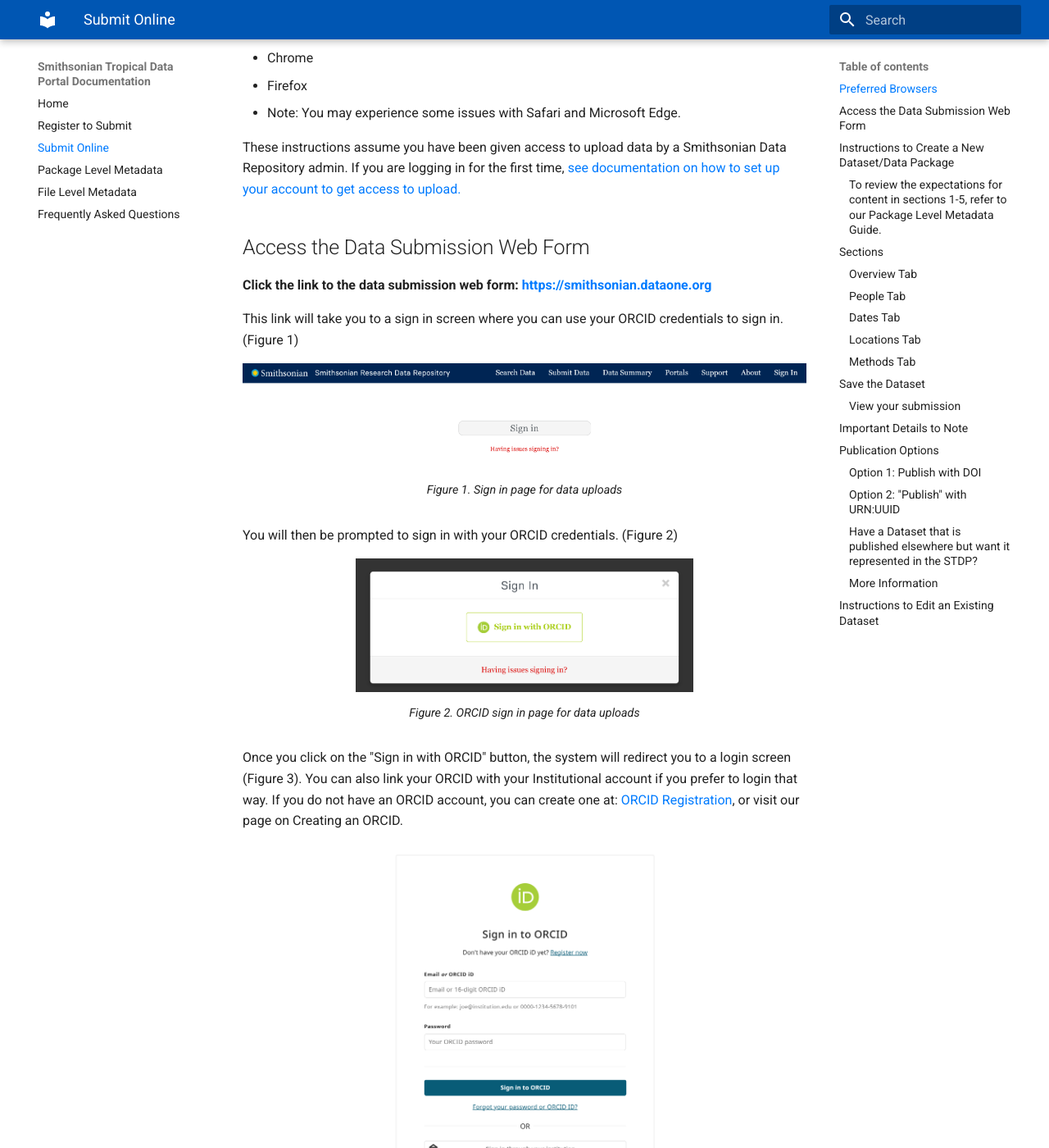
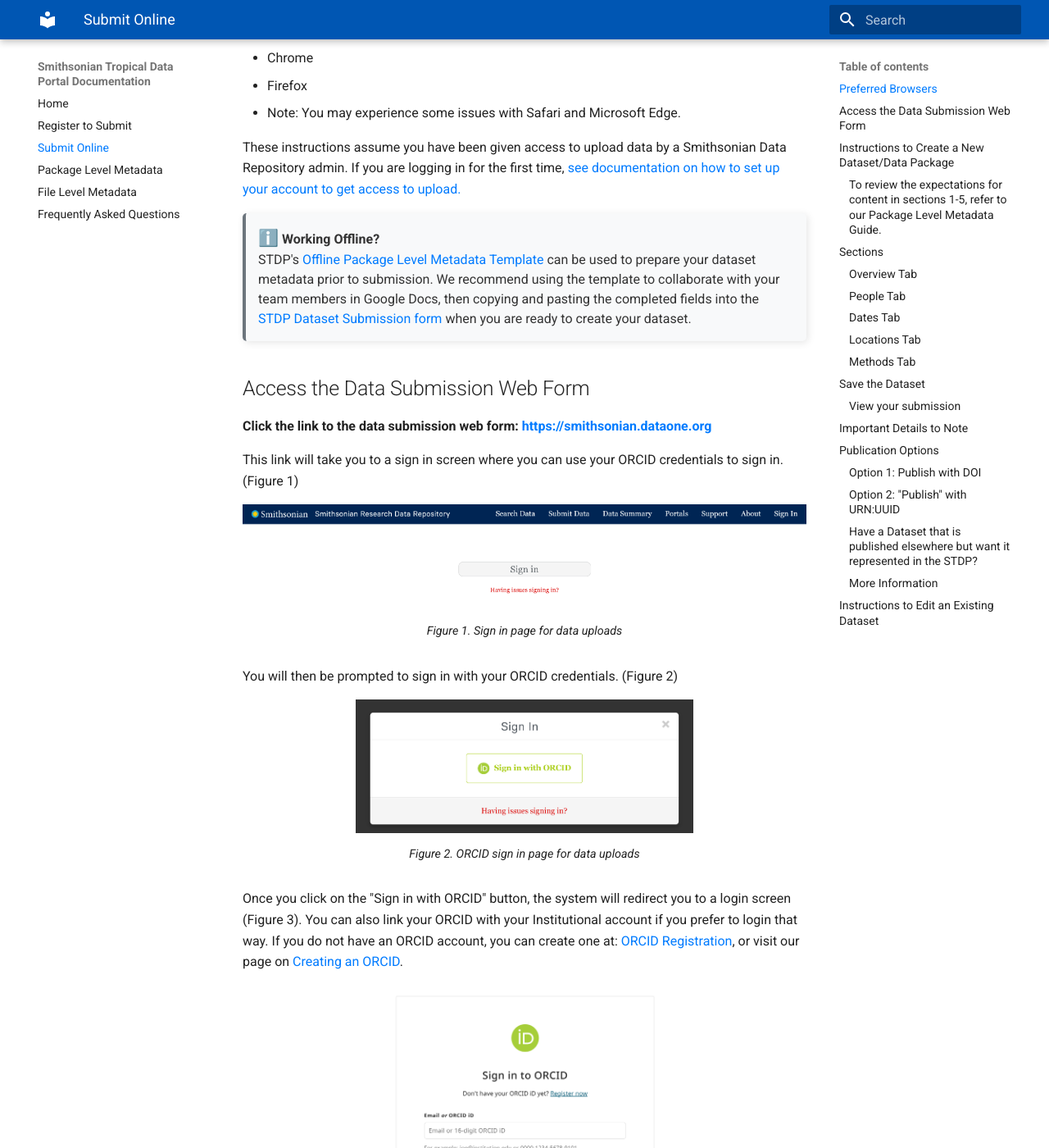
Before and after one commit to SmithsonianTropicalDataPortal/STDP_Documentation, an MkDocs documentation site: the page built from docs/submit_online.md, in a window 1280 px wide and 1400 px high, scrolled down 347 px. Shown: the whole window at 82% size. Built offline with MkDocs 1.6.1 and Material for MkDocs 9.7.7, drawn with Linux system fonts in a browser that asks for light colours.

Commit message:
text additions and fixing links to open in new browsers

```diff
--- a/docs/css/custom.css
+++ b/docs/css/custom.css
@@ -37,3 +37,30 @@
 .button:hover {
     background-color: #0056b3;
 }
+
+.info-box {
+    background-color: #f8f9fa;
+    /* Light gray background */
+    border-left: 4px solid #6c757d;
+    /* Dark gray left border */
+    padding: 15px;
+    border-radius: 5px;
+    color: #333;
+    display: inline-block;
+    align-items: flex-start;
+    gap: 10px;
+    box-shadow: 2px 2px 10px rgba(0, 0, 0, 0.1);
+    /* Adds slight shadow for depth */
+    max-width: 700px;
+    /* Prevents it from stretching too much */
+    line-height: 1.5;
+    /* Improves readability */
+}
+
+.info-icon {
+    font-size: 20px;
+    color: #6c757d;
+    /* Dark gray icon */
+    margin-top: 3px;
+    /* Aligns with text */
+}
--- a/docs/submit_online.md
+++ b/docs/submit_online.md
@@ -11,6 +11,12 @@
 * Note: You may experience some issues with Safari and Microsoft Edge.
 
 These instructions assume you have been given access to upload data by a Smithsonian Data Repository admin. If you are logging in for the first time, <a href="../register_to_submit/" target="_blank">see documentation on how to set up your account to get access to upload.</a>
+
+<div class="info-box">
+    <span class="info-icon">ℹ️</span>
+    <strong>Working Offline?</strong> <br>
+    STDP's <a href="https://docs.google.com/document/d/18liygkLnxVilmt9b6kGNggtjX4Ppn3sImDp2sTLYpAM/edit?usp=sharing"  target="_blank">Offline Package Level Metadata Template</a> can be used to prepare your dataset metadata prior to submission. We recommend using the template to collaborate with your team members in Google Docs, then copying and pasting the completed fields into the <a href="https://smithsonian.dataone.org/submit" target="_blank">STDP Dataset Submission form</a> when you are ready to create your dataset.
+</div>
 
 ## Access the Data Submission Web Form
 
@@ -37,7 +43,7 @@
   </figure>
 </p>
 
-Once you click on the "Sign in with ORCID" button, the system will redirect you to a login screen (Figure 3). You can also link your ORCID with your Institutional account if you prefer to login that way. If you do not have an ORCID account, you can create one at: <a href="https://orcid.org/register" target="_blank">ORCID Registration</a>, or visit our page on Creating an ORCID.
+Once you click on the "Sign in with ORCID" button, the system will redirect you to a login screen (Figure 3). You can also link your ORCID with your Institutional account if you prefer to login that way. If you do not have an ORCID account, you can create one at: <a href="https://orcid.org/register" target="_blank">ORCID Registration</a>, or visit our page on <a href="../register_to_submit/" target="_blank">Creating an ORCID</a>.
 
 <p align="center">
   <figure>
@@ -240,7 +246,7 @@
 </p>
 
 ### Have a Dataset that is published elsewhere but want it represented in the STDP?
-If this dataset is essentially a duplicate of a version stored elsewhere, provide the ID of the original dataset in the [Canonical Dataset](../package_level_meta_reqs/#canonical-dataset) box in the Overview Section. This must be a DOI or URL. Sometimes datasets in the Smithsonian Tropical Data Portal are essentially duplicates of an external dataset that was originally published elsewhere. For example, you may want to preserve a copy of a dataset in STDP for posterity or to ensure that the data remains accessible. In such cases, it is more approprite to cite the original dataset rather than the copy. The canonical version is displayed prominently in a banner on the dataset landing page, making it easy for users to identify the original dataset and cite it correctly (Figure 16). This avoids issues with misrepresentation and citation confusion.
+If this dataset is essentially a duplicate of a version stored elsewhere, provide the ID of the original dataset in the <a href="../package_level_meta_reqs/#canonical-dataset" target="_blank">Canonical Dataset</a> box in the Overview Section. This must be a DOI or URL. Sometimes datasets in the Smithsonian Tropical Data Portal are essentially duplicates of an external dataset that was originally published elsewhere. For example, you may want to preserve a copy of a dataset in STDP for posterity or to ensure that the data remains accessible. In such cases, it is more approprite to cite the original dataset rather than the copy. The canonical version is displayed prominently in a banner on the dataset landing page, making it easy for users to identify the original dataset and cite it correctly (Figure 16). This avoids issues with misrepresentation and citation confusion.
 
 <p align="center">
   <figure>
@@ -254,7 +260,7 @@
 
 * Not assigning a DOI may be a good option if the dataset is already stored in a scientifically appropriate repository (e.g., NCBI, GBIF) or was published in another suitable repository before this one was active (e.g., Zenodo, Dryad). However, you can still contribute to the STDP by ensuring that metadata describing your data is stored there. (Figure 17)
 * *Publishing elsewhere published data will generally enhance the discoverability of your dataset by making it searchable on STDP, along with other Tropical project data stored on STDP.*
-* You should notate any alternative identifiers (DOIs or URLs) in the [Existing or Alternative Identifiers](../package_level_meta_reqs/#existing-doi-and-alternative-identifiers) box or [Canonical Dataset](../package_level_meta_reqs/#canonical-dataset) in the Overview Section.
+* You should notate any alternative identifiers (DOIs or URLs) in the  <a href="../package_level_meta_reqs/#existing-doi-and-alternative-identifiers" target="_blank">Existing or Alternative Identifiers</a> box or  <a href="../package_level_meta_reqs/#canonical-dataset" target="_blank">Canonical Dataset</a> in the Overview Section.
 
 <p align="center">
   <figure>
@@ -267,8 +273,8 @@
 
 ### More Information
 
-* Regardless of which option above you choose, all datasets should have **complete metadata on STDP**. Metadata can be noted as either attached files such as a README, Data Dictionary, and/or Categorical Codebook, or directly input in the data portal web form. Feel free to explore our [**File Level Metadata Guidelines**](../file_level_metadata/) for more details, walk-throughs, and templates.
-* Datasets published under [option 2](../submit_online/#option-2-publish-with-urnuuid) **may or may not have data files attached**, depending on your use case. (Figure 19)
+* Regardless of which option above you choose, all datasets should have **complete metadata on STDP**. Metadata can be noted as either attached files such as a README, Data Dictionary, and/or Categorical Codebook, or directly input in the data portal web form. Feel free to explore our <a href="../file_level_metadata/" target="_blank"><strong>File Level Metadata Guidelines</strong></a> for more details, walk-throughs, and templates.
+* Datasets published under <a href="../submit_online/#option-2-publish-with-urnuuid" target="_blank">option 2</a> **may or may not have data files attached**, depending on your use case. (Figure 19)
   * *For example, external links from data services or repositories that provide long term storage and stewardship of the data will not be required to upload data files to STDP, only the metadata.*
 
 ## Instructions to Edit an Existing Dataset
```
Also changed, not shown: docs/faq.md (+10 -5 lines), docs/index.md (+1 -3 lines), docs/package_level_meta_reqs.md (+11 -5 lines).
